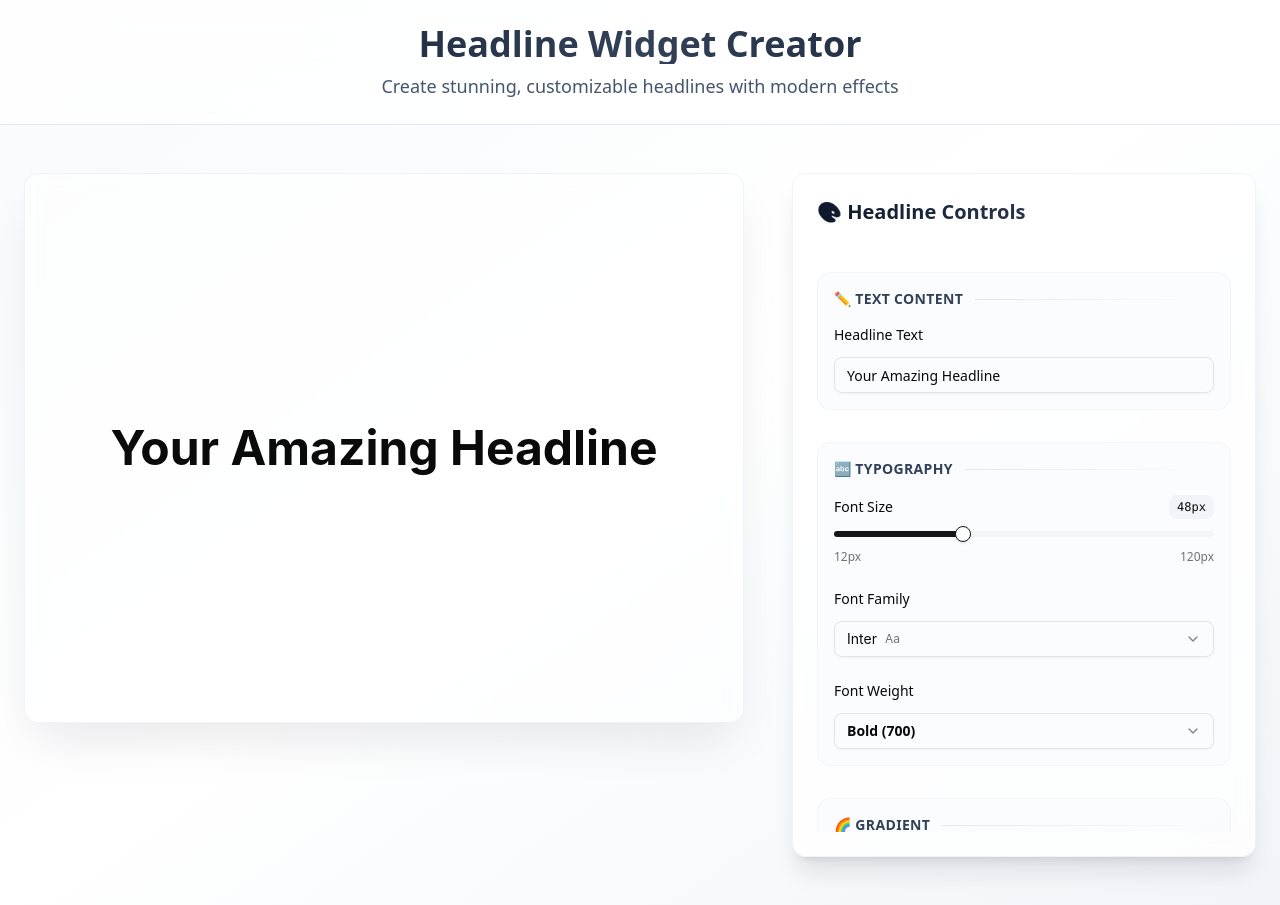
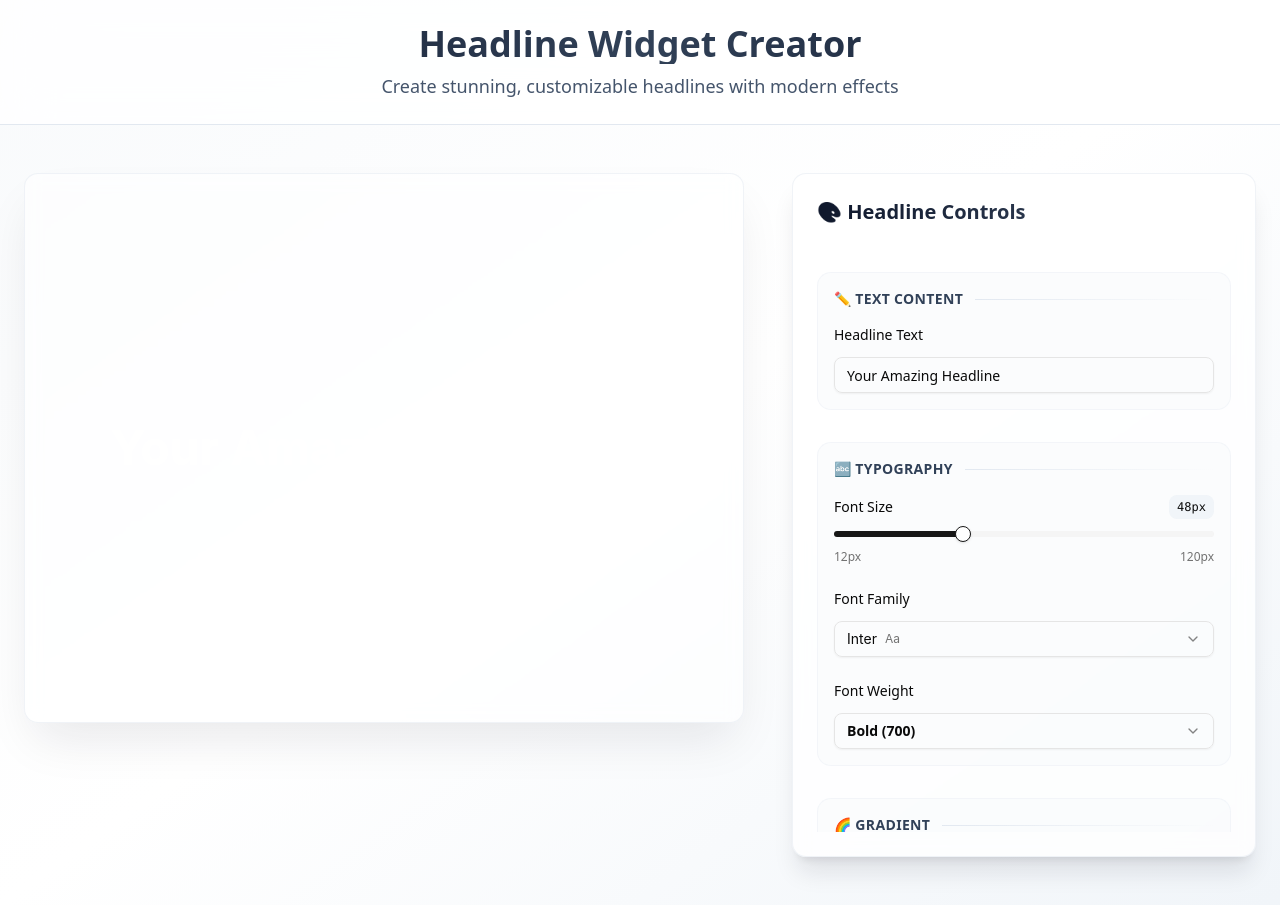
Before and after one commit to monir178/headline-widget, a React (Vite) app: page / in a window 1280 px wide. Built offline with nearby package versions, Linux system fonts and the light colour scheme.

Commit message:
fix text gradient by setting color transparent

```diff
--- a/src/components/HeadlineDisplay.tsx
+++ b/src/components/HeadlineDisplay.tsx
@@ -23,6 +23,7 @@ export const HeadlineDisplay = () => {
     WebkitTextStroke: animation.outline
       ? `${effects.outlineWidth}px ${effects.outlineColor}`
       : "none",
+    color: gradient.enabled ? "transparent" : "#ffffff",
     ...gradientStyle,
   };
 
```
